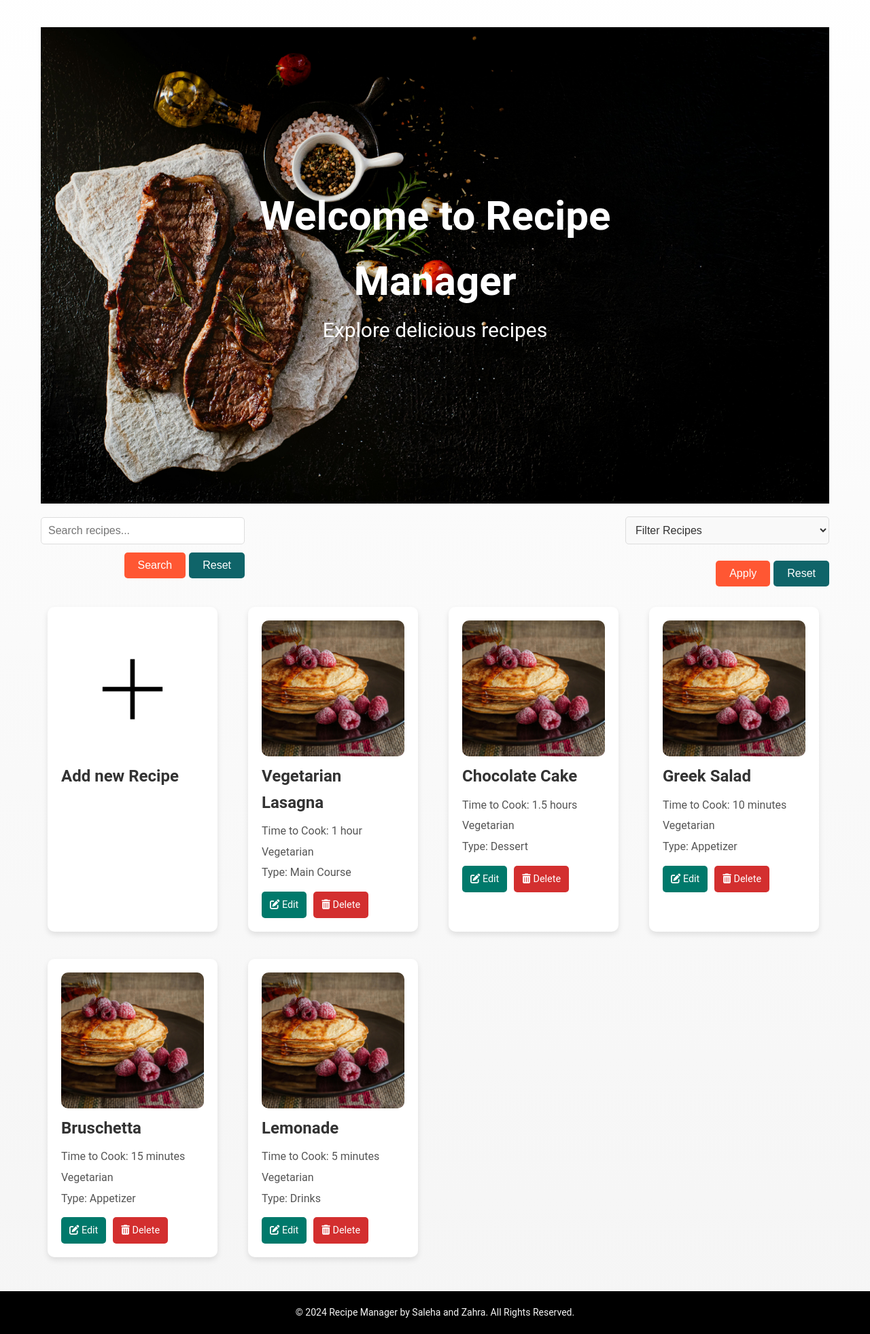
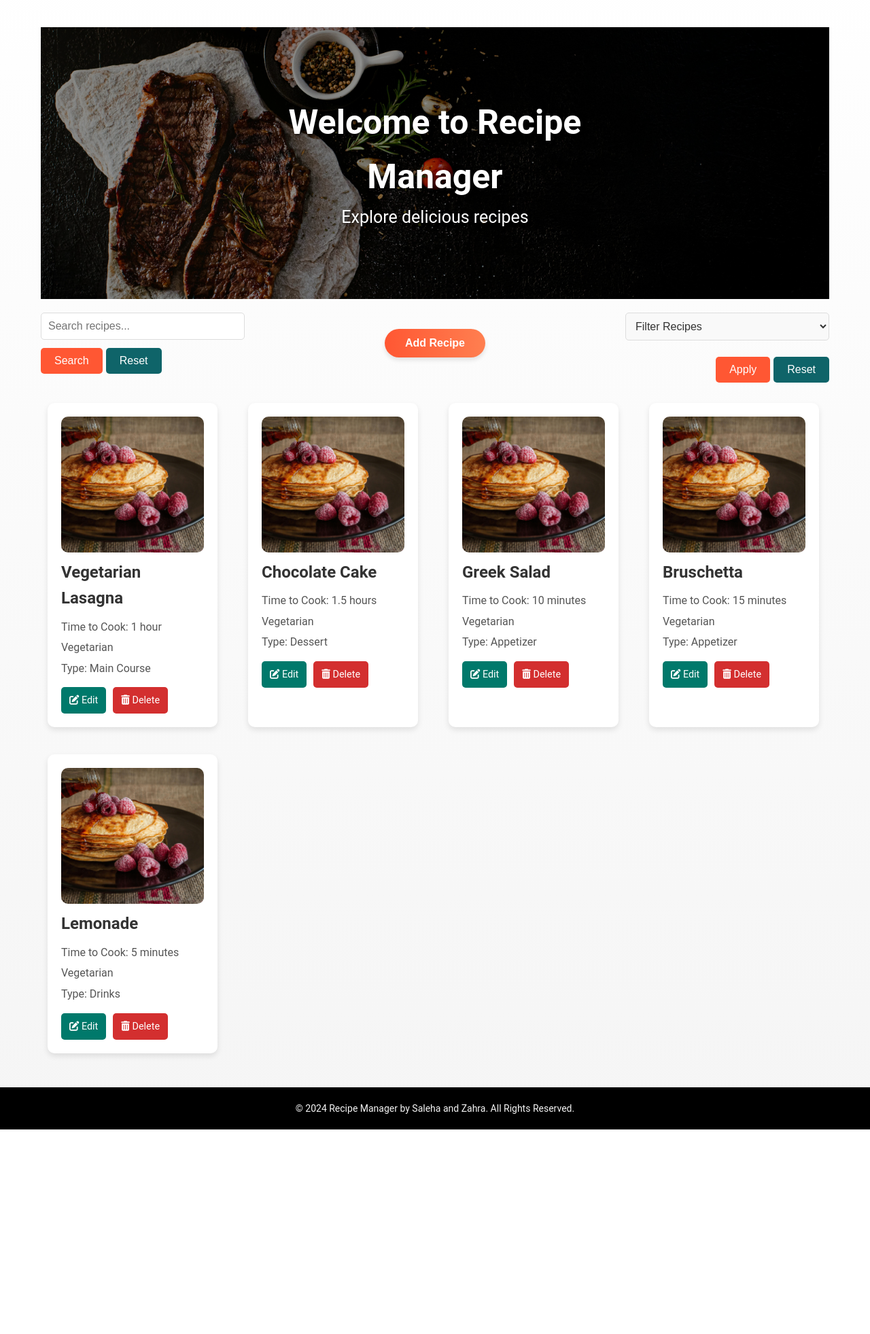
Before and after one commit to SalehaQareen98/recipe-manager, a PHP site: page /home.php in a window 1280 px wide. Shown: the part 81-2044 px from the top of the page at 68% size. After the commit the page ends 1743 px from the top, so only its background shows below. Run offline with PHP 8.4, Linux system fonts and the light colour scheme; a user stored in the database is signed in; data comes from the database, SQL or seed files in the repository.

Commit message:
fixed home page styles

```diff
--- a/home.php
+++ b/home.php
@@ -26,6 +26,7 @@ if (!isset($_SESSION['user_id'])) {
         <div class="main-container">
             <div class="title-image-container">
                 <img src="images/title-img.jpg" alt="Recipe Image" class="title-img">
+                <div class="overlay"></div>
                 <div class="title-text">
                     <h1 class="image-title">Welcome to Recipe Manager</h1>
                     <p class="img-desc">Explore delicious recipes</p>
@@ -37,9 +38,15 @@ if (!isset($_SESSION['user_id'])) {
                     <input type="text" id="keyword" name="keyword" placeholder="Search recipes..." required>
                     <div class="button-wrapper">
                         <button type="submit" class="orange-button">Search</button>
-                        <button type="reset" class="green-button" onclick="window.location.href='home.php'">Reset</button>
+                        <button type="reset" class="green-button"
+                            onclick="window.location.href='home.php'">Reset</button>
                     </div>
                 </form>
+
+                <div class="center-button">
+                    <button class="add-recipe-button" onclick="window.location.href='new.php'">Add
+                        Recipe</button>
+                </div>
 
                 <form id="filter-form" class="filter-dropdown" action="filter.php" method="GET">
                     <select id="filter" name="filter">
@@ -52,10 +59,13 @@ if (!isset($_SESSION['user_id'])) {
                     </select>
                     <div class="button-wrapper">
                         <button type="submit" class="orange-button">Apply</button>
-                        <button type="reset" class="green-button" onclick="window.location.href='home.php'">Reset</button>
+                        <button type="reset" class="green-button"
+                            onclick="window.location.href='home.php'">Reset</button>
                     </div>
                 </form>
             </div>
+
+
 
             <div class="recipes-listing">
                 <!-- <h1 class="section-title">Your Recipes</h1>
@@ -63,13 +73,6 @@ if (!isset($_SESSION['user_id'])) {
                     <a class="btn btn-primary" href="new.php">Create New Recipe</a>
                 </div> -->
                 <div class="recipe-cards-container">
-                    <div class="recipe-card" onclick="window.location.href='new.php'">
-                        <div class="recipe-image">
-                            <img src="images/add-recipe-img.png" alt="Recipe Image">
-                        </div>
-                        <h2 class="recipe-title"> Add new Recipe</h2>
-                        <!-- <p class="recipe-time">Click card to add a new recipe</p> -->
-                    </div>
                     <?php
                     // PHP code to fetch and display recipes dynamically
                     require_once('database.php');
@@ -86,7 +89,9 @@ if (!isset($_SESSION['user_id'])) {
                             </div>
                             <h2 class="recipe-title"><?php echo htmlspecialchars($recipe['Title']); ?></h2>
                             <p class="recipe-time">Time to Cook: <?php echo htmlspecialchars($recipe['TimeToCook']); ?> </p>
-                            <p class="recipe-vegetarian"><?php echo $recipe['Vegetarian'] ? "Vegetarian" : "Non-Vegetarian"; ?></p>
+                            <p class="recipe-vegetarian">
+                                <?php echo $recipe['Vegetarian'] ? "Vegetarian" : "Non-Vegetarian"; ?>
+                            </p>
                             <p class="recipe-type">Type: <?php echo htmlspecialchars($recipe['Type']); ?></p>
                             <div class="card-actions">
                                 <a class="btn btn-small" href="edit.php?id=<?php echo $recipe['RecipeID']; ?>">
--- a/homestyles.css
+++ b/homestyles.css
@@ -21,27 +21,31 @@ body {
     padding: 20px;
 }
 
-/* .title-image-container {
-    width: 100%;
-    height: 500px;
-    margin-bottom: 20px;
+.title-image-container {
+    position: relative;
+    display: inline-block; /* Ensures the container size matches the image */
+    width: 100%; /* Make the container responsive */
+    max-width: 1200px; /* Optional: Limit the maximum width */
+    overflow: hidden; /* Ensures content stays within the container */
 }
 
 .title-img {
-    width: 100%;
-    height: 100%;
-    object-fit: cover;
-} */
-.title-image-container {
-    position: relative;
-    display: inline-block; /* Ensures the container size matches the image */
-  }
-
-  .title-img {
     display: block;
     width: 100%; /* Ensure the image scales properly */
     height: auto; /* Maintain aspect ratio */
-  }
+    max-height: 400px; /* Limit the height of the image */
+    object-fit: cover; /* Ensures the image crops appropriately if height is limited */
+}
+
+.overlay {
+    position: absolute;
+    top: 0;
+    left: 0;
+    width: 100%;
+    height: 100%;
+    background-color: rgba(0, 0, 0, 0.4); /* Black overlay with 40% opacity */
+    z-index: 1; /* Layer it above the image but below the text */
+}
 
 .title-text {
     position: absolute;
@@ -50,8 +54,11 @@ body {
     transform: translate(-50%, -50%);
     color: white;
     text-align: center;
-    font-size: 30px;
-  }
+    font-size: 25px;
+    z-index: 2; /* Ensure text is above the overlay */
+    text-shadow: 2px 2px 4px rgba(0, 0, 0, 0.8); /* Add a shadow for extra clarity */
+}
+
 
 /* Search and Filter Section */
 .search-filter-section {
@@ -62,6 +69,42 @@ body {
     gap: 20px;
     margin-bottom: 20px;
 }
+
+#search-form,
+#filter-form {
+    display: flex;
+    flex-direction: column;
+    gap: 12px;
+    width: 300px;
+}
+
+.center-button {
+    display: flex;
+    justify-content: center;
+    align-items: center;
+    flex: 1;
+    margin: 0 20px;
+}
+
+.add-recipe-button {
+    padding: 12px 30px;
+    font-size: 1rem;
+    color: white;
+    background: linear-gradient(90deg, #FF5733, #FF7F50); /* Orange gradient */
+    border: none;
+    border-radius: 25px; /* Rounded edges */
+    cursor: pointer;
+    transition: all 0.3s ease; /* Smooth hover effects */
+    box-shadow: 0 4px 6px rgba(0, 0, 0, 0.1); /* Subtle shadow */
+    font-weight: bold;
+}
+
+.add-recipe-button:hover {
+    background: linear-gradient(90deg, #FF7F50, #FF9575); /* Brighter gradient for hover */
+    transform: scale(1.05); /* Subtle zoom effect */
+    box-shadow: 0 6px 8px rgba(0, 0, 0, 0.2); /* Enhanced shadow on hover */
+}
+
 
 .search-bar input {
     padding: 10px;
@@ -87,14 +130,13 @@ body {
     background-color: #FF7F50;
 }
 
-#search-form, #filter-form {
+#search-form .button-wrapper {
     display: flex;
-    flex-direction: column;
-    gap: 12px;
-    width: 300px;
+    justify-content: flex-start;
+    gap: 5px;
 }
 
-.button-wrapper {
+#filter-form .button-wrapper {
     display: flex;
     justify-content: flex-end;
     gap: 5px;
@@ -121,6 +163,7 @@ body {
 .green-button:hover {
     background-color: #1f8d93;
 }
+
 
 /* Section Title */
 .section-title {
@@ -252,7 +295,7 @@ body {
 @media (max-width: 768px) {
     .search-filter-section {
         flex-direction: column;
-        gap: 10px;
+        gap: 40px;
     }
 
     .recipe-cards-container {
@@ -263,6 +306,10 @@ body {
     .nav-bar {
         flex-direction: column;
         gap: 10px;
+    }
+
+    #search-form .button-wrapper, #filter-form .button-wrapper {
+        justify-content: center;
     }
 }
 
```
